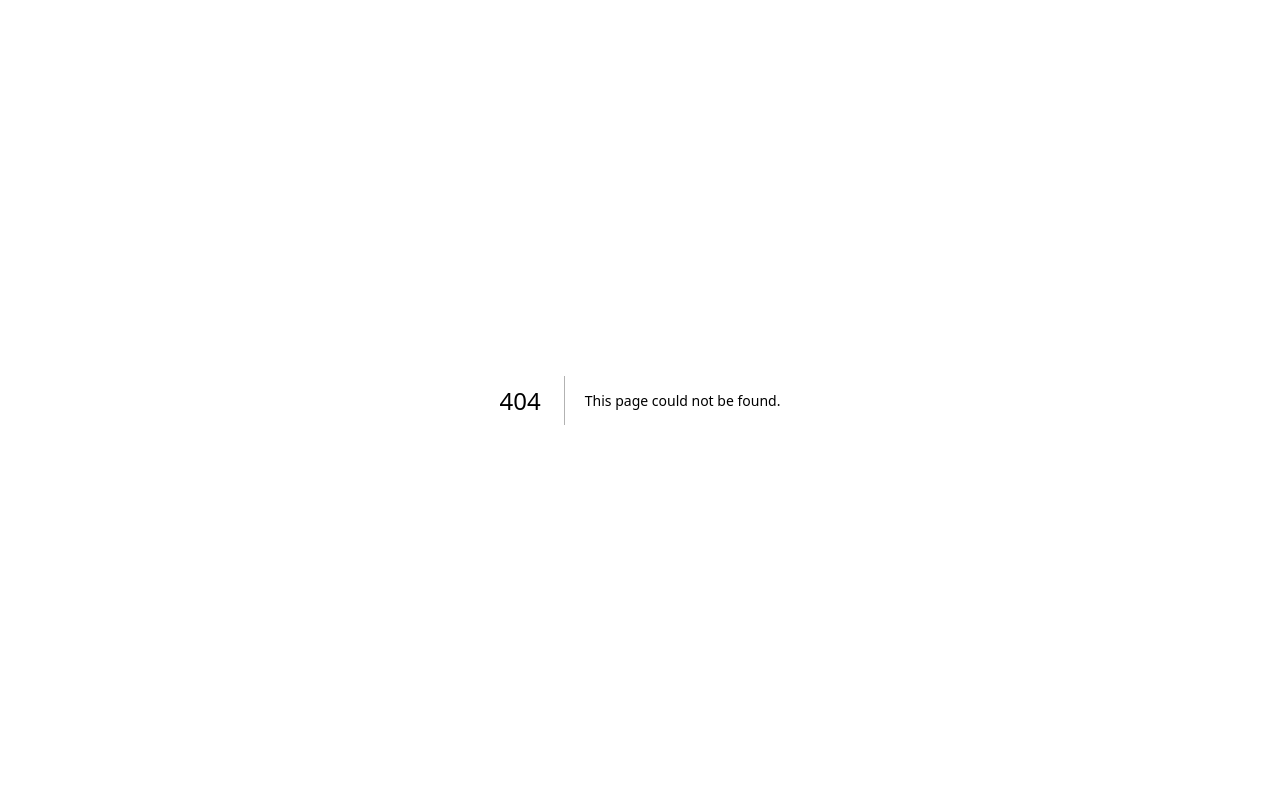
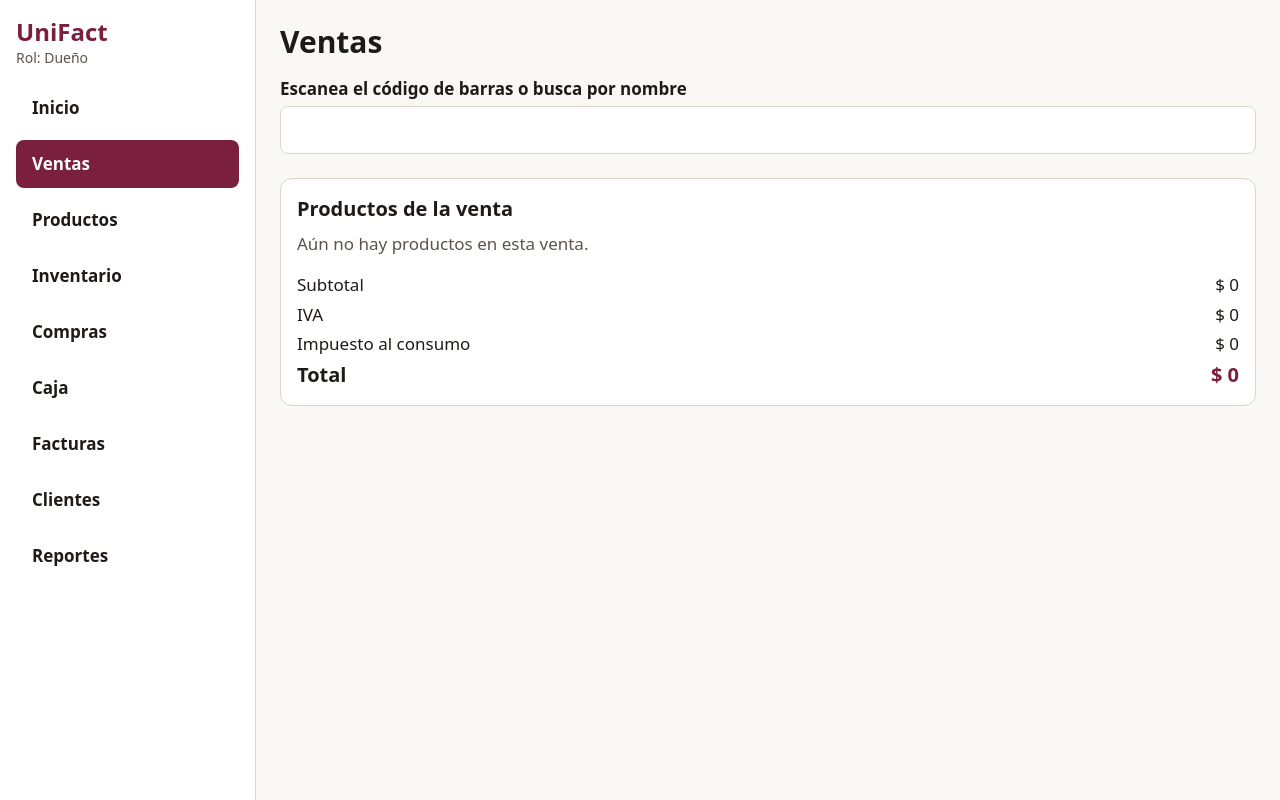
Before and after one commit to Almarales24/unifact, a Next.js app: page /ventas in a window 1280 px wide. Before the commit this address had no page. Built offline with nearby package versions, Linux system fonts and the light colour scheme.

Commit message:
Agrega registro de venta con busqueda, cantidades e impuestos (RF-03, RF-04)

```diff
--- /dev/null
+++ b/app/(panel)/ventas/page.tsx
@@ -0,0 +1,176 @@
+"use client";
+
+import { useState } from "react";
+import { productosDePrueba } from "@/librerias/productosDePrueba";
+import { calcularTotales, formatearPesos } from "@/librerias/impuestos";
+import type { LineaDeVenta, Producto } from "@/tipos/producto";
+
+export default function PaginaVentas() {
+  const [busqueda, setBusqueda] = useState("");
+  const [lineas, setLineas] = useState<LineaDeVenta[]>([]);
+  const [aviso, setAviso] = useState("");
+
+  const textoBuscado = busqueda.trim().toLowerCase();
+  const coincidencias = textoBuscado
+    ? productosDePrueba.filter((producto) =>
+        producto.nombre.toLowerCase().includes(textoBuscado)
+      )
+    : [];
+
+  const totales = calcularTotales(lineas);
+
+  function agregarProducto(producto: Producto) {
+    setLineas((actuales) => {
+      const existente = actuales.find(
+        (linea) => linea.producto.codigoDeBarras === producto.codigoDeBarras
+      );
+      if (existente) {
+        return actuales.map((linea) =>
+          linea === existente ? { ...linea, cantidad: linea.cantidad + 1 } : linea
+        );
+      }
+      return [...actuales, { producto, cantidad: 1 }];
+    });
+    setBusqueda("");
+    setAviso("");
+  }
+
+  function cambiarCantidad(codigoDeBarras: string, cambio: number) {
+    setLineas((actuales) =>
+      actuales
+        .map((linea) =>
+          linea.producto.codigoDeBarras === codigoDeBarras
+            ? { ...linea, cantidad: linea.cantidad + cambio }
+            : linea
+        )
+        .filter((linea) => linea.cantidad > 0)
+    );
+  }
+
+  function manejarBusqueda(evento: React.FormEvent<HTMLFormElement>) {
+    evento.preventDefault();
+    const texto = busqueda.trim();
+    if (!texto) return;
+
+    const porCodigo = productosDePrueba.find(
+      (producto) => producto.codigoDeBarras === texto
+    );
+    if (porCodigo) {
+      agregarProducto(porCodigo);
+      return;
+    }
+    if (coincidencias.length === 1) {
+      agregarProducto(coincidencias[0]);
+      return;
+    }
+    setAviso(
+      coincidencias.length === 0
+        ? "No se encontró ningún producto."
+        : "Hay varios productos, elige uno de la lista."
+    );
+  }
+
+  return (
+    <>
+      <h1 className="text-3xl font-bold">Ventas</h1>
+
+      <form onSubmit={manejarBusqueda} className="mt-4 flex flex-col gap-1">
+        <label htmlFor="busqueda" className="font-semibold">
+          Escanea el código de barras o busca por nombre
+        </label>
+        <input
+          id="busqueda"
+          type="text"
+          value={busqueda}
+          onChange={(evento) => {
+            setBusqueda(evento.target.value);
+            setAviso("");
+          }}
+          className="min-h-12 rounded-lg border border-borde bg-superficie px-3"
+        />
+        {aviso && (
+          <p role="alert" className="text-sm text-peligro">
+            {aviso}
+          </p>
+        )}
+      </form>
+
+      {coincidencias.length > 0 && (
+        <ul className="mt-2 flex flex-col gap-2">
+          {coincidencias.map((producto) => (
+            <li key={producto.codigoDeBarras}>
+              <button
+                type="button"
+                onClick={() => agregarProducto(producto)}
+                className="flex min-h-12 w-full items-center justify-between rounded-lg border border-borde bg-superficie px-4 text-left hover:bg-fondo"
+              >
+                <span>{producto.nombre}</span>
+                <span className="font-semibold">
+                  {formatearPesos(producto.precioDeVenta)}
+                </span>
+              </button>
+            </li>
+          ))}
+        </ul>
+      )}
+
+      <section className="mt-6 rounded-xl border border-borde bg-superficie p-4">
+        <h2 className="text-xl font-bold">Productos de la venta</h2>
+
+        {lineas.length === 0 ? (
+          <p className="mt-2 text-texto-suave">Aún no hay productos en esta venta.</p>
+        ) : (
+          <ul className="mt-2 flex flex-col gap-3">
+            {lineas.map(({ producto, cantidad }) => (
+              <li
+                key={producto.codigoDeBarras}
+                className="flex flex-wrap items-center justify-between gap-2 border-b border-borde pb-3"
+              >
+                <div>
+                  <p className="font-semibold">{producto.nombre}</p>
+                  <p className="text-sm text-texto-suave">
+                    {formatearPesos(producto.precioDeVenta)} c/u, antes de impuestos
+                  </p>
+                </div>
+                <div className="flex items-center gap-2">
+                  <button
+                    type="button"
+                    aria-label={`Quitar una unidad de ${producto.nombre}`}
+                    onClick={() => cambiarCantidad(producto.codigoDeBarras, -1)}
+                    className="min-h-12 min-w-12 rounded-lg border border-borde font-bold"
+                  >
+                    −
+                  </button>
+                  <span aria-live="polite" className="min-w-8 text-center font-semibold">
+                    {cantidad}
+                  </span>
+                  <button
+                    type="button"
+                    aria-label={`Agregar una unidad de ${producto.nombre}`}
+                    onClick={() => cambiarCantidad(producto.codigoDeBarras, 1)}
+                    className="min-h-12 min-w-12 rounded-lg border border-borde font-bold"
+                  >
+                    +
+                  </button>
+                </div>
+              </li>
+            ))}
+          </ul>
+        )}
+
+        <dl className="mt-4 grid grid-cols-2 gap-1">
+          <dt>Subtotal</dt>
+          <dd className="text-right">{formatearPesos(totales.subtotal)}</dd>
+          <dt>IVA</dt>
+          <dd className="text-right">{formatearPesos(totales.iva)}</dd>
+          <dt>Impuesto al consumo</dt>
+          <dd className="text-right">{formatearPesos(totales.impuestoAlConsumo)}</dd>
+          <dt className="text-xl font-bold">Total</dt>
+          <dd className="text-right text-xl font-bold text-primario">
+            {formatearPesos(totales.total)}
+          </dd>
+        </dl>
+      </section>
+    </>
+  );
+}
--- /dev/null
+++ b/librerias/impuestos.ts
@@ -0,0 +1,36 @@
+import type { LineaDeVenta } from "@/tipos/producto";
+
+export type TotalesDeVenta = {
+  subtotal: number;
+  iva: number;
+  impuestoAlConsumo: number;
+  total: number;
+};
+
+export function calcularTotales(lineas: LineaDeVenta[]): TotalesDeVenta {
+  let subtotal = 0;
+  let iva = 0;
+  let impuestoAlConsumo = 0;
+
+  for (const { producto, cantidad } of lineas) {
+    const base = producto.precioDeVenta * cantidad;
+    subtotal += base;
+    iva += Math.round((base * producto.porcentajeIva) / 100);
+    impuestoAlConsumo += Math.round((base * producto.porcentajeConsumo) / 100);
+  }
+
+  return {
+    subtotal,
+    iva,
+    impuestoAlConsumo,
+    total: subtotal + iva + impuestoAlConsumo,
+  };
+}
+
+export function formatearPesos(valor: number): string {
+  return new Intl.NumberFormat("es-CO", {
+    style: "currency",
+    currency: "COP",
+    maximumFractionDigits: 0,
+  }).format(valor);
+}
--- /dev/null
+++ b/librerias/productosDePrueba.ts
@@ -0,0 +1,9 @@
+import type { Producto } from "@/tipos/producto";
+
+// Datos de prueba: se reemplazan por los productos reales de Supabase.
+export const productosDePrueba: Producto[] = [
+  { codigoDeBarras: "7701001", nombre: "Aguardiente 750 ml", categoria: "Aguardiente", gradoAlcoholico: 29, precioDeVenta: 40000, porcentajeIva: 19, porcentajeConsumo: 10 },
+  { codigoDeBarras: "7701002", nombre: "Ron añejo 750 ml", categoria: "Ron", gradoAlcoholico: 35, precioDeVenta: 65000, porcentajeIva: 19, porcentajeConsumo: 10 },
+  { codigoDeBarras: "7701003", nombre: "Cerveza lata 330 ml", categoria: "Cerveza", gradoAlcoholico: 4, precioDeVenta: 3000, porcentajeIva: 19, porcentajeConsumo: 8 },
+  { codigoDeBarras: "7701004", nombre: "Whisky 750 ml", categoria: "Whisky", gradoAlcoholico: 40, precioDeVenta: 120000, porcentajeIva: 19, porcentajeConsumo: 10 },
+];
--- /dev/null
+++ b/tipos/producto.ts
@@ -0,0 +1,14 @@
+export type Producto = {
+  codigoDeBarras: string;
+  nombre: string;
+  categoria: string;
+  gradoAlcoholico: number;
+  precioDeVenta: number; // en pesos, antes de impuestos
+  porcentajeIva: number;
+  porcentajeConsumo: number;
+};
+
+export type LineaDeVenta = {
+  producto: Producto;
+  cantidad: number;
+};
```
